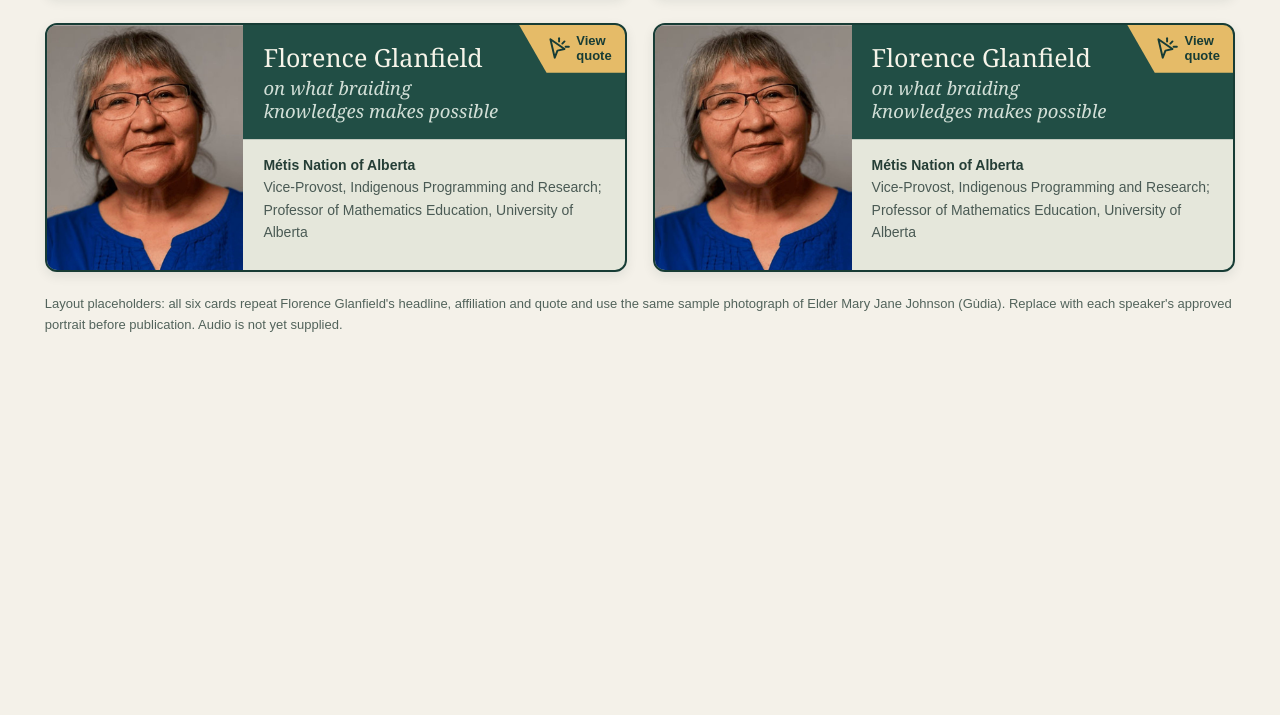
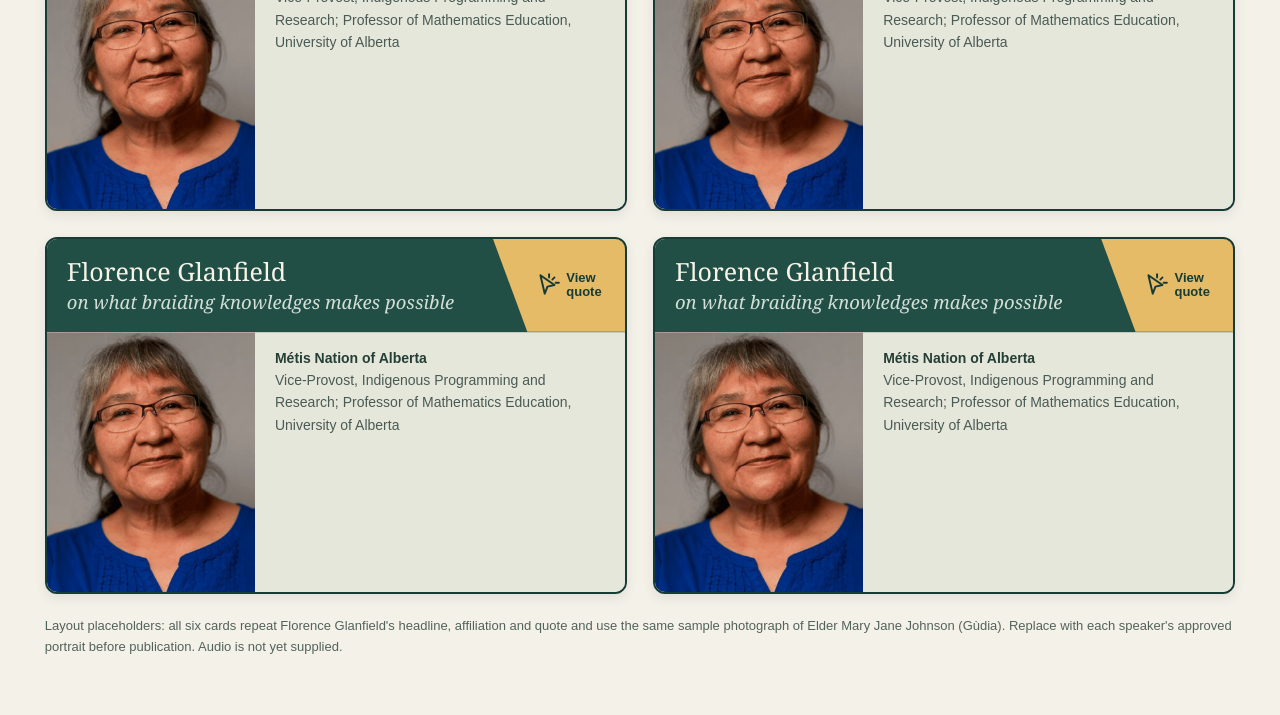
Before and after one commit to emilysheepy/cloudberry-pairing-knowledges, a plain HTML site: page braiding_knowledges_gallery.html in a window 1280 px wide. Shown: the part 803-1518 px from the top of the page. Before the commit the page ends 1197 px from the top, so only its background shows below. Drawn offline with Linux system fonts and the light colour scheme.

Commit message:
full-width headers on desktop

```diff
--- a/braiding_knowledges_gallery.html
+++ b/braiding_knowledges_gallery.html
@@ -277,37 +277,36 @@ body {
 /* Responsive layout */
 @media (min-width:561px) {
   .card {
-    grid-template-columns: 34% minmax(0,66%);
+    grid-template-columns: 36% minmax(0,64%);
     grid-template-rows: auto 1fr;
     min-height: 0;
-    background: #214e45;
+    background: #e5e7db;
   }
   .card-header {
-    display: block;
+    grid-column: 1 / -1;
+    grid-row: 1;
     min-height: 0;
-    padding: 18px 20px 16px;
+    padding: 18px 142px 18px 20px;
   }
   .card-header h2 {
     font-size: 25px;
     font-weight: 400;
   }
-  .card-header h2::before {
-    content: "";
-    float: right;
-    width: 102px;
-    height: 48px;
+  .card-header .topic {
+    margin-top: 5px;
+    font-size: .74em;
+    line-height: 1.28;
   }
-  .card-header .topic { clear: none; margin-top: 5px; font-size: .74em; line-height: 1.28; }
   .corner,.close-trigger {
-    width: 106px;
-    height: 48px;
-    bottom: auto;
+    width: 132px;
   }
-  .corner { padding: 5px 7px 5px 20px; }
+  .corner { padding: 8px 9px 8px 28px; }
   .corner-view { font-size: 13px; }
   .corner-view svg { width: 26px; height: 26px; }
   .corner-close { font-size: 26px; }
   .portrait {
+    grid-column: 1;
+    grid-row: 2;
     align-self: start;
     aspect-ratio: 4/5;
     min-height: 0;
@@ -317,6 +316,7 @@ body {
   .photo { position: absolute; inset: 0; object-position: center top; }
   .content, .card.open .content { padding: 14px 20px 18px; }
   .content { background: #e5e7db; }
+  .card.open { background: #214e45; }
 }
 @media (max-width:1000px) {
   .grid {
```
